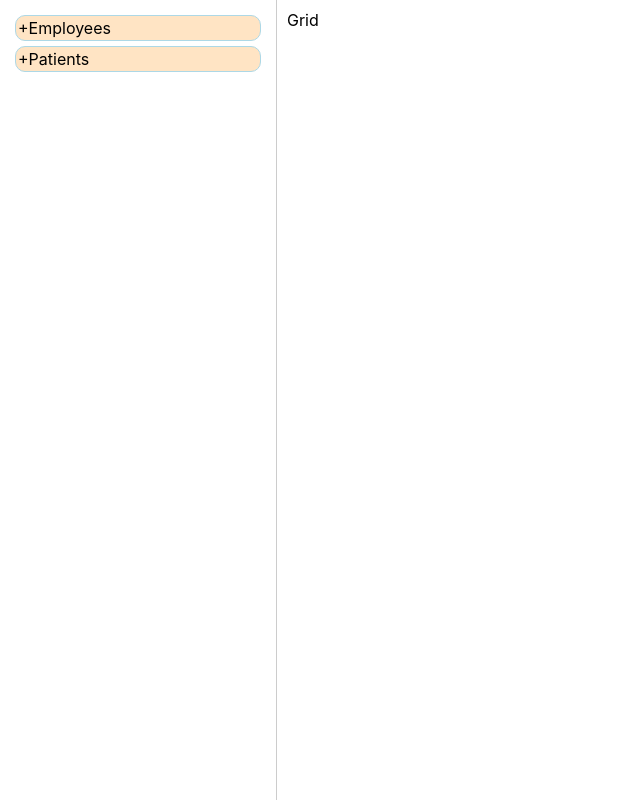
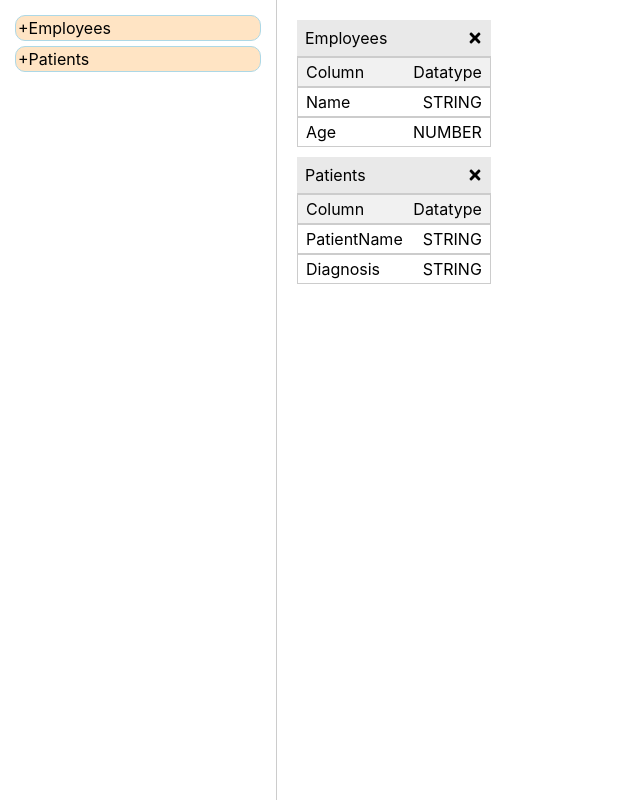
Before and after one commit to sailakshmy/reactDragDropTableProject, a React (Create React App) app in the folder drag_drop_table/: page / in a window 1280 px wide. Shown: the whole page, without its empty margins (0-640 px from the left). Built offline with nearby package versions, Linux system fonts and the light colour scheme.

Commit message:
Commit-3:- Grid component and details

```diff
--- a/drag_drop_table/package.json
+++ b/drag_drop_table/package.json
@@ -8,6 +8,7 @@
     "@testing-library/user-event": "^13.5.0",
     "react": "^18.3.1",
     "react-dom": "^18.3.1",
+    "react-icons": "^5.2.1",
     "react-scripts": "5.0.1",
     "web-vitals": "^2.1.4"
   },
--- a/drag_drop_table/src/App.css
+++ b/drag_drop_table/src/App.css
@@ -3,22 +3,64 @@
   height: 100vh;
 }
 
-.left-panel{
+.left-panel {
   width: 20%;
   border-right: 1px solid #ccc;
   padding: 10px;
 }
 
-.right-panel{
+.right-panel {
   position: relative;
   padding: 10px;
 }
 
-
-.table-item{
+.table-item {
   border: 1px solid lightblue;
   border-radius: 10px;
   padding: 2px;
   margin: 5px;
-  background-color:bisque
+  background-color: bisque;
 }
+
+.table-container {
+  display: flex;
+  flex-direction: column;
+  width: 100%;
+  margin: 10px;
+}
+
+.table-header {
+  display: flex;
+  justify-content: space-between;
+  align-items: center;
+  padding: 8px;
+  background-color: #e9e9e9;
+  border-bottom: 1px solid #ccc;
+}
+
+.table-title {
+  text-align: center;
+}
+
+.table-close {
+  cursor: pointer;
+}
+
+.table-columns{
+  overflow-y: auto;
+}
+
+.table-columns-header{
+  display: flex;
+  justify-content: space-between;
+  padding: 4px 8px;
+  background-color: #f1f1f1;
+  border: 1px solid #ccc;
+}
+
+.columns{
+  display: flex;
+  justify-content: space-between;
+  padding: 4px 8px;
+  border: 1px solid #ccc;
+}
--- a/drag_drop_table/src/components/rightPanel/Grid.jsx
+++ b/drag_drop_table/src/components/rightPanel/Grid.jsx
@@ -1,9 +1,13 @@
-import React from 'react'
+import React, { useState } from 'react';
+import { tables as tableList } from '../../utilities/constants';
+import Table from './Table';
 
 const Grid = () => {
+  const [tables, setTables] = useState([...tableList]);
+
   return (
     <div>
-      Grid
+      {tables?.map(table=> <Table table={table} key={table?.id} tables={tables} setTables={setTables}/>)}
     </div>
   )
 }
--- /dev/null
+++ b/drag_drop_table/src/components/rightPanel/Table.jsx
@@ -0,0 +1,31 @@
+import React from "react";
+import { FaTimes } from "react-icons/fa";
+
+const Table = ({ table, tables, setTables }) => {
+  const handleRemove = () => {
+    let currentTableList = tables?.filter((tab) => table?.id !== tab?.id);
+    setTables(currentTableList);
+  };
+  return (
+    <div className="table-container">
+      <div className="table-header">
+        <span className="table-title">{table?.name}</span>
+        <FaTimes className="table-close" onClick={handleRemove} />
+      </div>
+      <div className="table-columns">
+        <div className="table-columns-header">
+          <div className="column-name">Column</div>
+          <div className="column-datatype">Datatype</div>
+        </div>
+        {table?.columns?.map((column) => (
+          <div key={column?.column_id} className="columns">
+            <div className="column-name">{column?.name}</div>
+            <div className="column-datatype">{column?.column_data_type?.toUpperCase()}</div>
+          </div>
+        ))}
+      </div>
+    </div>
+  );
+};
+
+export default Table;
```
